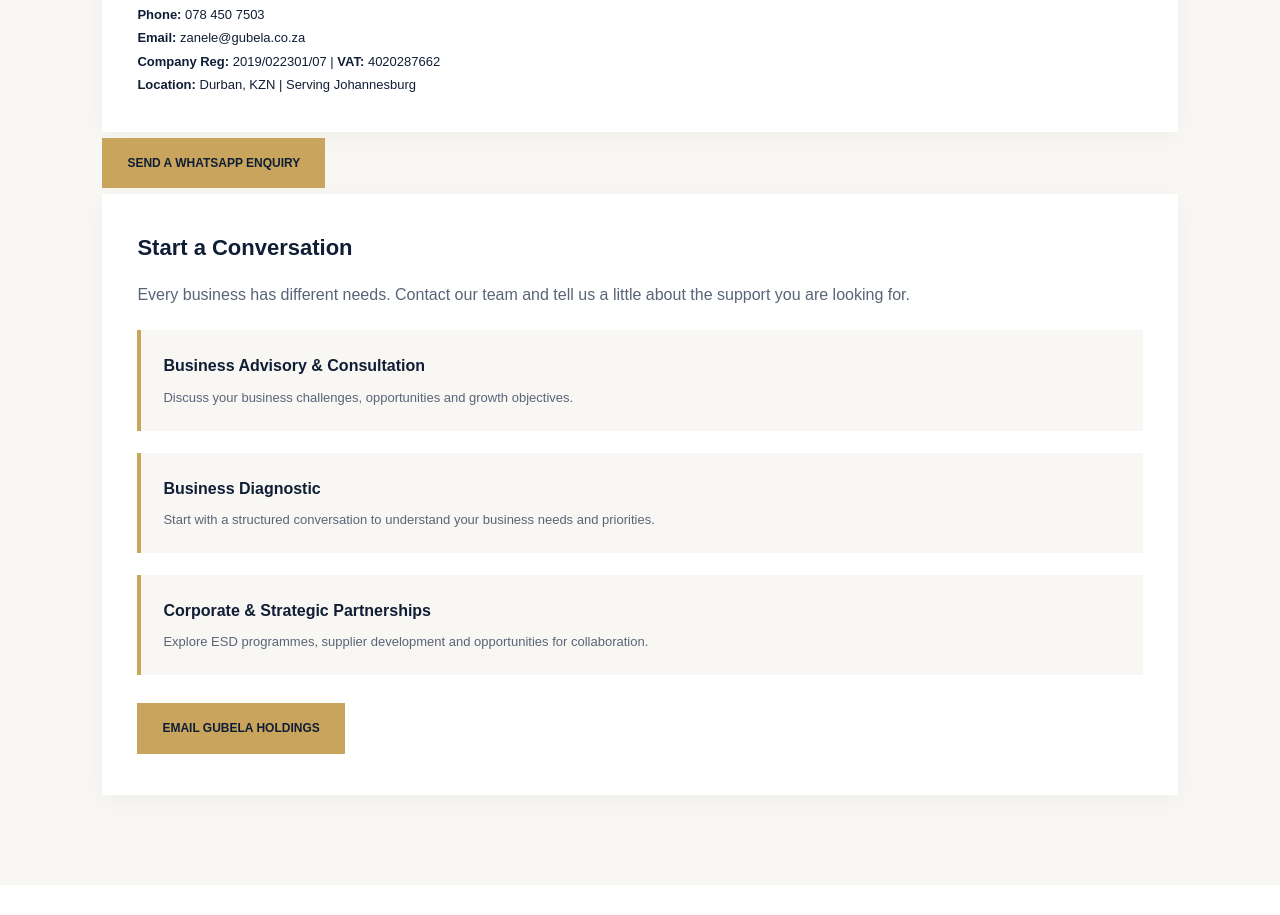
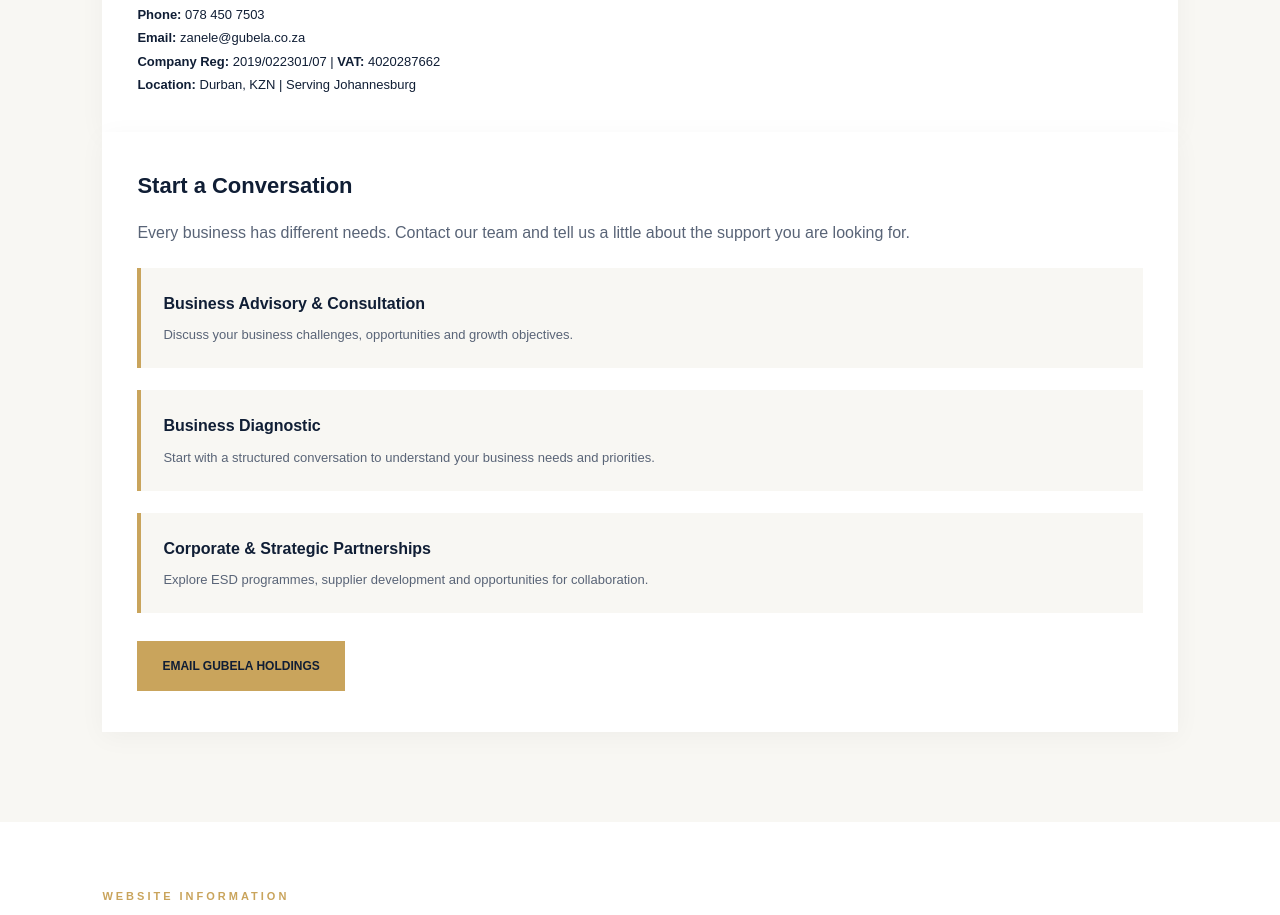
Before and after one commit to Oyisatech/Gubela-holdings, a plain HTML site: page index.html in a window 1280 px wide. Shown: the part 7650-8565 px from the top of the page. Drawn offline with Linux system fonts and the light colour scheme.

Commit message:
Remove WhatsApp enquiry link from index.html

```diff
--- a/index.html
+++ b/index.html
@@ -262,7 +262,7 @@ window.open("https://wa.me/27784507503?text="+msg,"_blank");
 }
 </script>
 
-<a class="btn" href="https://wa.me/27784507503?text=Hi%20Gubela%20Holdings,%20I%20would%20like%20to%20book%20a%20consultation." target="_blank" rel="noopener">SEND A WHATSAPP ENQUIRY</a>
+
 </div>
 
 <div style="background:white;padding:35px;box-shadow:0 5px 25px rgba(0,0,0,.04)">
```
